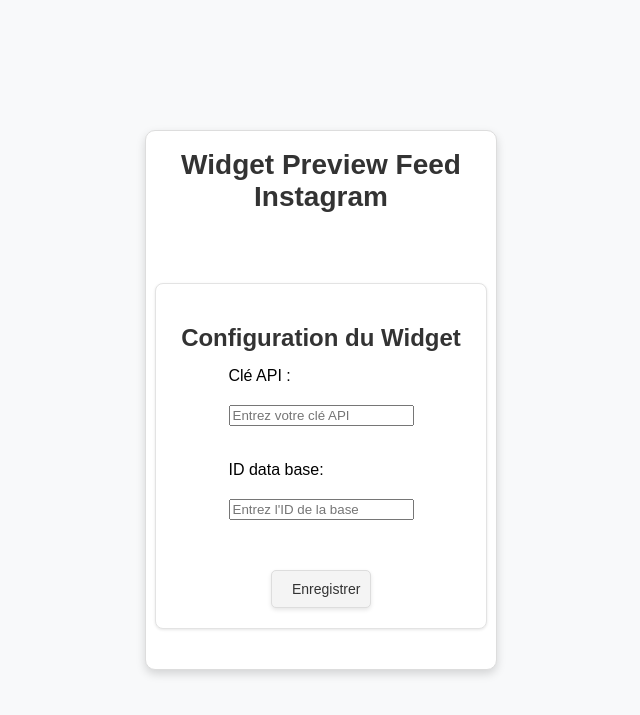
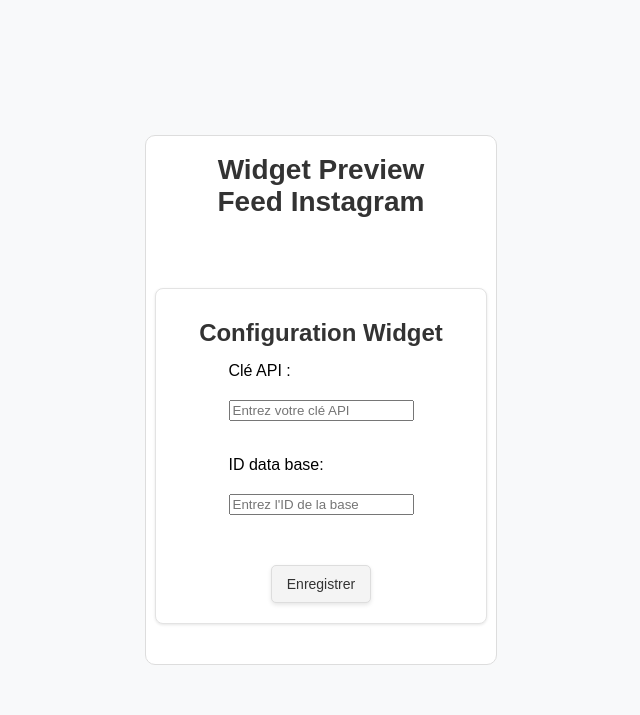
Before and after one commit to Lourna78/Flask-API, a Flask app: page / in a window 1280 px wide. Shown: the top 715 px of the page, without its empty margins (319-959 px from the left). Run offline with Flask 3, Linux system fonts and the light colour scheme.

Commit message:
widget sans ombre autour, titre centré avec retour à la ligne, espoaces ajustés, texte du bouton centré

```diff
--- a/frontend/static/script.js
+++ b/frontend/static/script.js
@@ -133,9 +133,9 @@ function showConfig() {
       <h3>Configuration Notion</h3>
       <form id="config-form">
         <label for="api-key-input">Clé API Notion :</label>
-        <input type="text" id="api-key-input" placeholder="Entrez votre clé API">
+        <input type="text" id="api-key-input" placeholder="Entrez la clé API">
         <label for="database-id-input">ID de la base de données :</label>
-        <input type="text" id="database-id-input" placeholder="Entrez l'ID de la base">
+        <input type="text" id="database-id-input" placeholder="Entrez l'ID">
         <button id="save-config-btn" class="btn">Enregistrer</button>
       </form>
     `;
--- a/frontend/static/style.css
+++ b/frontend/static/style.css
@@ -34,6 +34,11 @@ input:focus {
   color: #333;
 }
 
+/* Pour ajouter un saut de ligne dans le titre */
+.widget-title br {
+  display: block;
+}
+
 .widget-header {
   text-align: center;
   margin: 10px;
@@ -53,6 +58,7 @@ input:focus {
   font-size: 24px; /* Taille réduite */
   font-weight: 600; /* Moins gras */
   margin-bottom: 15px; /* Ajouter plus d'espace entre les champs */
+  margin-top: 10px; /* Réduit la distance par rapport au widget */
   color: #333;
 }
 
@@ -94,6 +100,11 @@ input:focus {
 
 /* Bouton Enregistrer */
 #config-form button {
+  display: flex;
+  justify-content: center;
+  align-items: center;
+  width: 100px;
+  height: 40px; /* Ajuste la hauteur */
   margin: 15px auto 0; /* Espace en haut du bouton et centrage horizontal */
   padding: 10px 20px; /* Ajuste le padding pour plus de confort */
   background-color: #f4f4f4; /* Fond léger */
@@ -138,7 +149,7 @@ input:focus {
   border: 1px solid #ddd;
   border-radius: 10px;
   overflow: hidden;
-  box-shadow: 0 4px 10px rgba(0, 0, 0, 0.15);
+  box-shadow: none; /* Supprime l'ombre */
 }
 
 .widget-container > .config-container {
--- a/frontend/templates/index.html
+++ b/frontend/templates/index.html
@@ -4,12 +4,12 @@
   <meta charset="UTF-8">
   <meta name="viewport" content="width=device-width, initial-scale=1.0">
   <title>Instagram Feed Preview</title>
-  <link rel="stylesheet" href="https://widget.artyzan-agency.com/static/style.css?v=1.24">
+  <link rel="stylesheet" href="https://widget.artyzan-agency.com/static/style.css?v=1.25">
 </head>
 <body>
     <div class="widget-container">
         <!-- Titre du widget -->
-        <h1 class="widget-title">Widget Preview Feed Instagram</h1>
+        <h1 class="widget-title">Widget Preview<br>Feed Instagram</h1>
         <!-- Ligne avec les trois boutons -->
         <div class="button-container hidden">
           <button id="prev-btn" class="btn">Précédent</button>
@@ -22,7 +22,7 @@
         </div>
          <!-- Conteneur de configuration -->
         <div class="config-container">
-          <h2>Configuration du Widget</h2>
+          <h2>Configuration Widget</h2>
           <form id="config-form"></form>
           <!-- Zone de configuration -->
           <div id="config-form">
@@ -34,12 +34,12 @@
           </div>
           <!-- Zone masquée après enregistrement -->
           <div id="config-summary" style="display: none;">
-            <p>Clé API Notion : <span id="masked-api-key">********</span></p>
-            <p>ID de la base de données : <span id="masked-database-id">********</span></p>
+            <p>Clé API : <span id="masked-api-key">********</span></p>
+            <p>ID data base : <span id="masked-database-id">********</span></p>
             <button id="edit-config-btn" class="btn" onclick="editConfig()">Modifier</button>
           </form>
         </div>
       </div>
-      <script src="https://widget.artyzan-agency.com/static/script.js?v=1.24" defer></script>
+      <script src="https://widget.artyzan-agency.com/static/script.js?v=1.25" defer></script>
 </body>
 </html>
```
